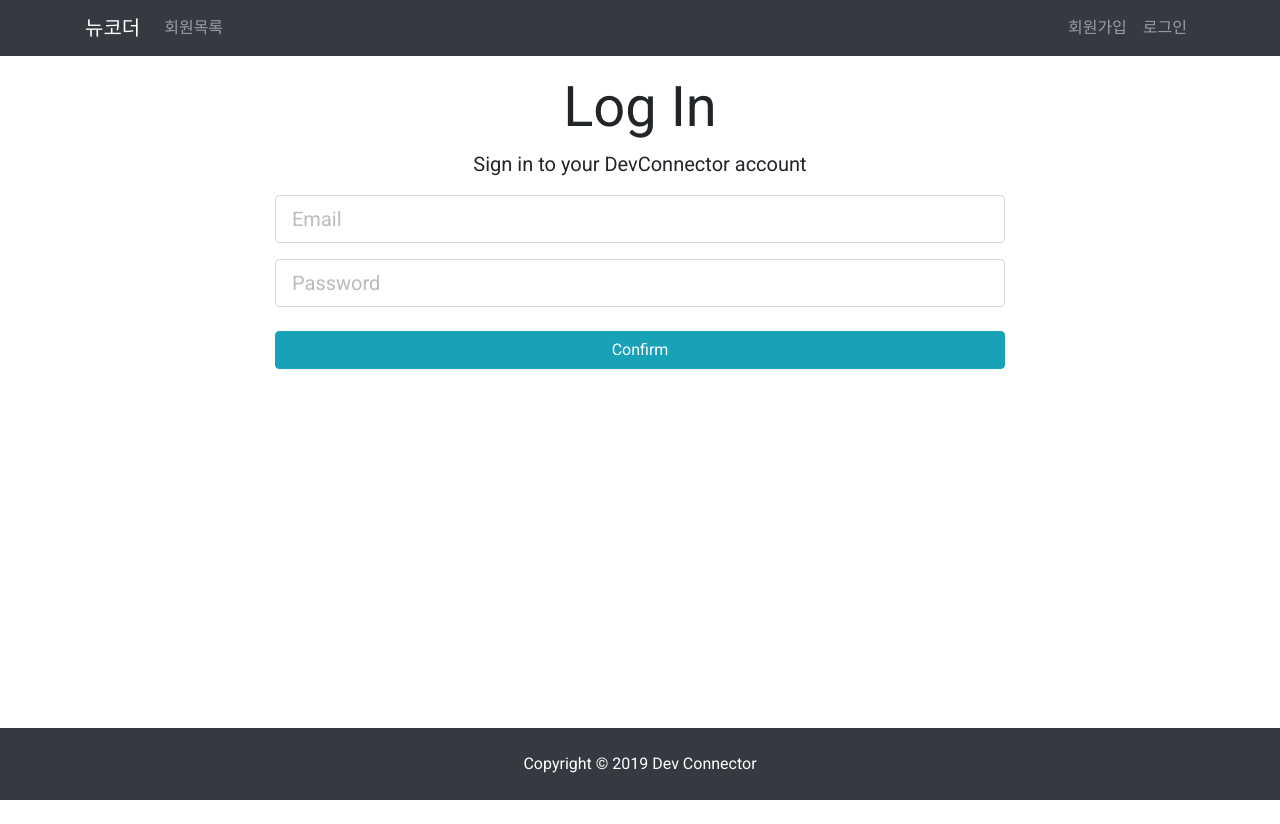
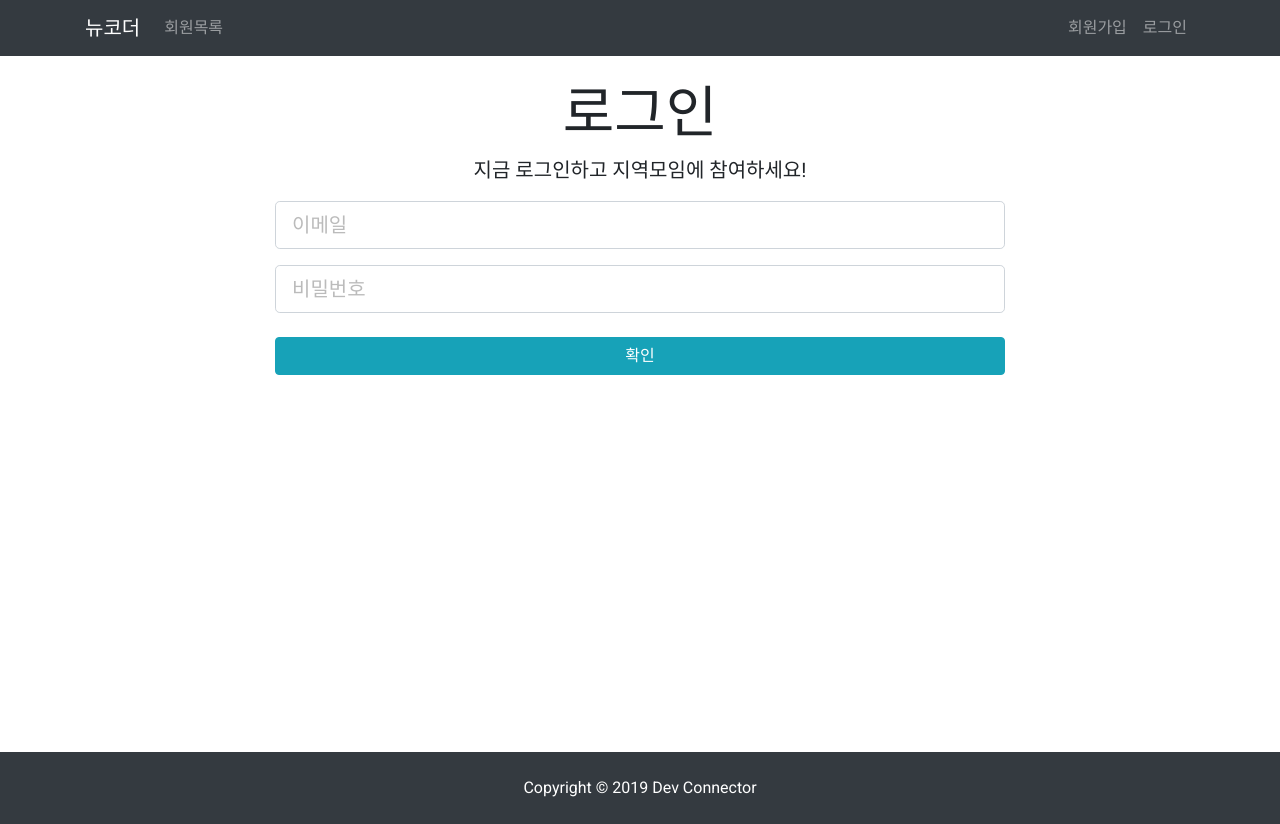
Before and after one commit to jayhchoi/NewCoder, a React (Create React App) app in the folder client/: page /login in a window 1280 px wide. Before the commit the page ends 800 px from the top, so only its background shows below. Built offline with nearby package versions, Linux system fonts and the light colour scheme.

Commit message:
Fix redux-form async initialize

```diff
--- a/client/src/App/App.css
+++ b/client/src/App/App.css
@@ -1,12 +1,10 @@
 .App {
-  padding-bottom: 70px;
-  padding-top: 50px;
-  height: 100vh;
+  padding-top: 56px;
 }
 
 .page {
-  padding-bottom: 70px;
-  padding-top: 40px;
+  padding: 40px 0;
+  min-height: 87vh;
 }
 
 img {
@@ -16,10 +14,6 @@ img {
 .devicon {
   font-size: 3em;
   padding: 0 5px 0 0;
-}
-
-.profiles {
-  height: 100vh;
 }
 
 .profile .card {
@@ -49,7 +43,6 @@ img {
   background: url('../img/showcase.jpg') no-repeat;
   background-size: cover;
   background-position: center;
-  height: 100vh;
 }
 
 .landing-inner {
--- a/client/src/components/Footer/Footer.js
+++ b/client/src/components/Footer/Footer.js
@@ -2,7 +2,7 @@ import React from 'react';
 
 function Footer() {
   return (
-    <footer className="bg-dark text-white p-4 text-center fixed-bottom">
+    <footer className="bg-dark text-white p-4 text-center">
       Copyright &copy; {new Date().getFullYear()} Dev Connector
     </footer>
   );
--- a/client/src/containers/CreateProfile/CreateProfile.js
+++ b/client/src/containers/CreateProfile/CreateProfile.js
@@ -47,7 +47,7 @@ class CreateProfile extends Component {
     const { handleSubmit } = this.props;
 
     return (
-      <div className="create-profile py-4">
+      <div className="create-profile py-4 page">
         <div className="container">
           <div className="row">
             <div className="col-md-8 m-auto">
--- a/client/src/containers/Dashboard/Dashboard.js
+++ b/client/src/containers/Dashboard/Dashboard.js
@@ -81,7 +81,7 @@ class Dashboard extends Component {
 
   render() {
     return (
-      <div className="dashboard py-4">
+      <div className="dashboard py-4 page">
         <div className="container">
           <div className="row">
             <div className="col-md-12">
--- a/client/src/containers/EditProfile/EditProfile.js
+++ b/client/src/containers/EditProfile/EditProfile.js
@@ -6,7 +6,7 @@ import { Link } from 'react-router-dom';
 
 import history from '../../utils/history';
 
-import { CustomField } from '../../components';
+import { CustomField, Spinner } from '../../components';
 import { profileFields, socialFields } from '../../constants/profileFormFields';
 import {
   createProfile,
@@ -45,9 +45,15 @@ class EditProfile extends Component {
   }
 
   render() {
+    if (
+      this.props.profile.isFetching ||
+      Object.keys(this.props.profile.profiles).length === 0
+    )
+      return <Spinner />;
+
     const { handleSubmit } = this.props;
     return (
-      <div className="create-profile py-4">
+      <div className="create-profile py-4 page">
         <div className="container">
           <div className="row">
             <div className="col-md-8 m-auto">
@@ -58,7 +64,7 @@ class EditProfile extends Component {
               <p className="lead text-center">
                 회원님의 최신 프로필을 업데이트 해주세요
               </p>
-              <small className="d-block pb-3">* = required fields</small>
+              <small className="d-block pb-3">* = 필수항목</small>
               <form noValidate onSubmit={handleSubmit(this.onSubmit)}>
                 {this.renderFields()}
                 <button
@@ -96,18 +102,15 @@ EditProfile.propTypes = {
 };
 
 EditProfile = reduxForm({
-  form: 'profileForm'
+  form: 'profileForm',
+  enableReinitialize: true
 })(EditProfile);
 
 const mapStateToProps = state => {
-  const profile = Object.values(state.profile.profiles)[0];
-
   return {
     errors: state.errors,
-    initialValues: {
-      ...profile,
-      ...profile.social
-    }
+    profile: state.profile,
+    initialValues: state.profile.profile
   };
 };
 
--- a/client/src/containers/Landing/Landing.js
+++ b/client/src/containers/Landing/Landing.js
@@ -14,7 +14,7 @@ class Landing extends Component {
 
   render() {
     return (
-      <div className="landing">
+      <div className="landing page">
         <div className="dark-overlay landing-inner text-light">
           <div className="container">
             <div className="row">
--- a/client/src/containers/Login/Login.js
+++ b/client/src/containers/Login/Login.js
@@ -40,18 +40,18 @@ class Login extends Component {
     const { handleSubmit } = this.props;
 
     return (
-      <div className="login py-4">
+      <div className="login py-4 page">
         <div className="container">
           <div className="row">
             <div className="col-md-8 m-auto">
-              <h1 className="display-4 text-center">Log In</h1>
+              <h1 className="display-4 text-center">로그인</h1>
               <p className="lead text-center">
-                Sign in to your DevConnector account
+                지금 로그인하고 지역모임에 참여하세요!
               </p>
               <form noValidate onSubmit={handleSubmit(this.onSubmit)}>
                 {this.renderFields()}
                 <button type="submit" className="btn btn-info btn-block mt-4">
-                  Confirm
+                  확인
                 </button>
               </form>
             </div>
--- a/client/src/containers/Login/loginFormFields.js
+++ b/client/src/containers/Login/loginFormFields.js
@@ -3,12 +3,12 @@ export default [
     name: 'email',
     type: 'email',
     component: 'input',
-    placeholder: 'Email'
+    placeholder: '이메일'
   },
   {
     name: 'password',
     type: 'password',
     component: 'input',
-    placeholder: 'Password'
+    placeholder: '비밀번호'
   }
 ];
--- a/client/src/containers/Register/Register.js
+++ b/client/src/containers/Register/Register.js
@@ -38,18 +38,18 @@ class Register extends Component {
 
     return (
       <div>
-        <div className="register py-4">
+        <div className="register py-4 page">
           <div className="container">
             <div className="row">
               <div className="col-md-8 m-auto">
-                <h1 className="display-4 text-center">Sign Up</h1>
+                <h1 className="display-4 text-center">회원가입</h1>
                 <p className="lead text-center">
-                  Create your DevConnector account
+                  뉴코더에 가입하고 함께 코딩하세요!
                 </p>
                 <form noValidate onSubmit={handleSubmit(this.onSubmit)}>
                   {this.renderFields()}
                   <button type="submit" className="btn btn-info btn-block mt-4">
-                    Submit
+                    확인
                   </button>
                 </form>
               </div>
--- a/client/src/containers/Register/registerFormFields.js
+++ b/client/src/containers/Register/registerFormFields.js
@@ -3,24 +3,24 @@ export default [
     name: 'name',
     type: 'text',
     component: 'input',
-    placeholder: 'Full name'
+    placeholder: '이름'
   },
   {
     name: 'email',
     type: 'email',
     component: 'input',
-    placeholder: 'Primary email'
+    placeholder: '이메일 주소'
   },
   {
     name: 'password',
     type: 'password',
     component: 'input',
-    placeholder: 'Password'
+    placeholder: '비밀번호'
   },
   {
     name: 'password2',
     type: 'password',
     component: 'input',
-    placeholder: 'Confirm Password'
+    placeholder: '비밀번호 확인'
   }
 ];
--- a/client/src/reducers/profile.reducer.js
+++ b/client/src/reducers/profile.reducer.js
@@ -20,7 +20,8 @@ export default (state = initialState, action) => {
         profiles: !action.payload
           ? {}
           : { [action.payload._id]: action.payload }, // single profile
-        isFetching: false
+        isFetching: false,
+        profile: { ...action.payload, ...action.payload.social }
       };
     case GET_PROFILES:
       return {
```
